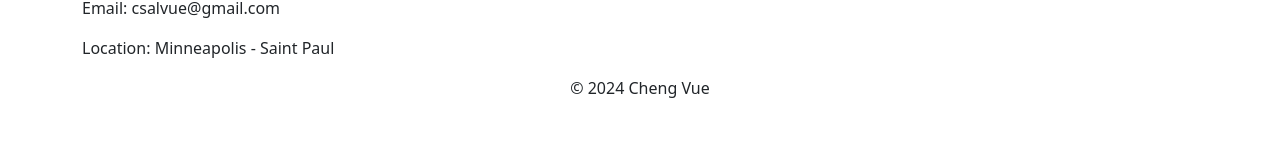
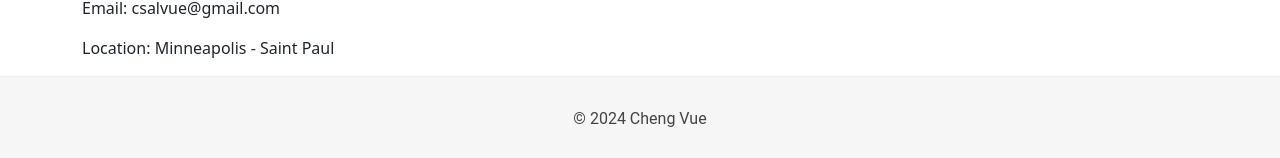
Before and after one commit to Cheng0315/portfolio, a React (Vite) app: page / in a window 1280 px wide. Shown: the part 1116-1274 px from the top of the page. Before the commit the page ends 1216 px from the top, so only its background shows below. Built offline with nearby package versions, Linux system fonts and the light colour scheme.

Commit message:
add css and style to Footer component

```diff
--- a/src/App.jsx
+++ b/src/App.jsx
@@ -12,7 +12,9 @@ function App() {
         <Intro />
       </header>
       <AboutMe />
-      <Footer />
+      <footer>
+        <Footer />
+      </footer>
     </div>
   )
 }
--- a/src/components/Footer.jsx
+++ b/src/components/Footer.jsx
@@ -1,4 +1,5 @@
 import React from 'react';
+import '../css/footer.css'
 
 function Footer() {
   const year = new Date().getFullYear()
--- /dev/null
+++ b/src/css/footer.css
@@ -0,0 +1,12 @@
+footer {
+  border-top: 1px solid rgb(240, 239, 239);
+  color: black;
+  background-color: #f6f6f6;
+  padding: 30px 0 30px;
+}
+
+footer div {
+  color: #444444;
+  font-family: 'Roboto', sans-serif;
+  font-weight: 400;
+}
```
